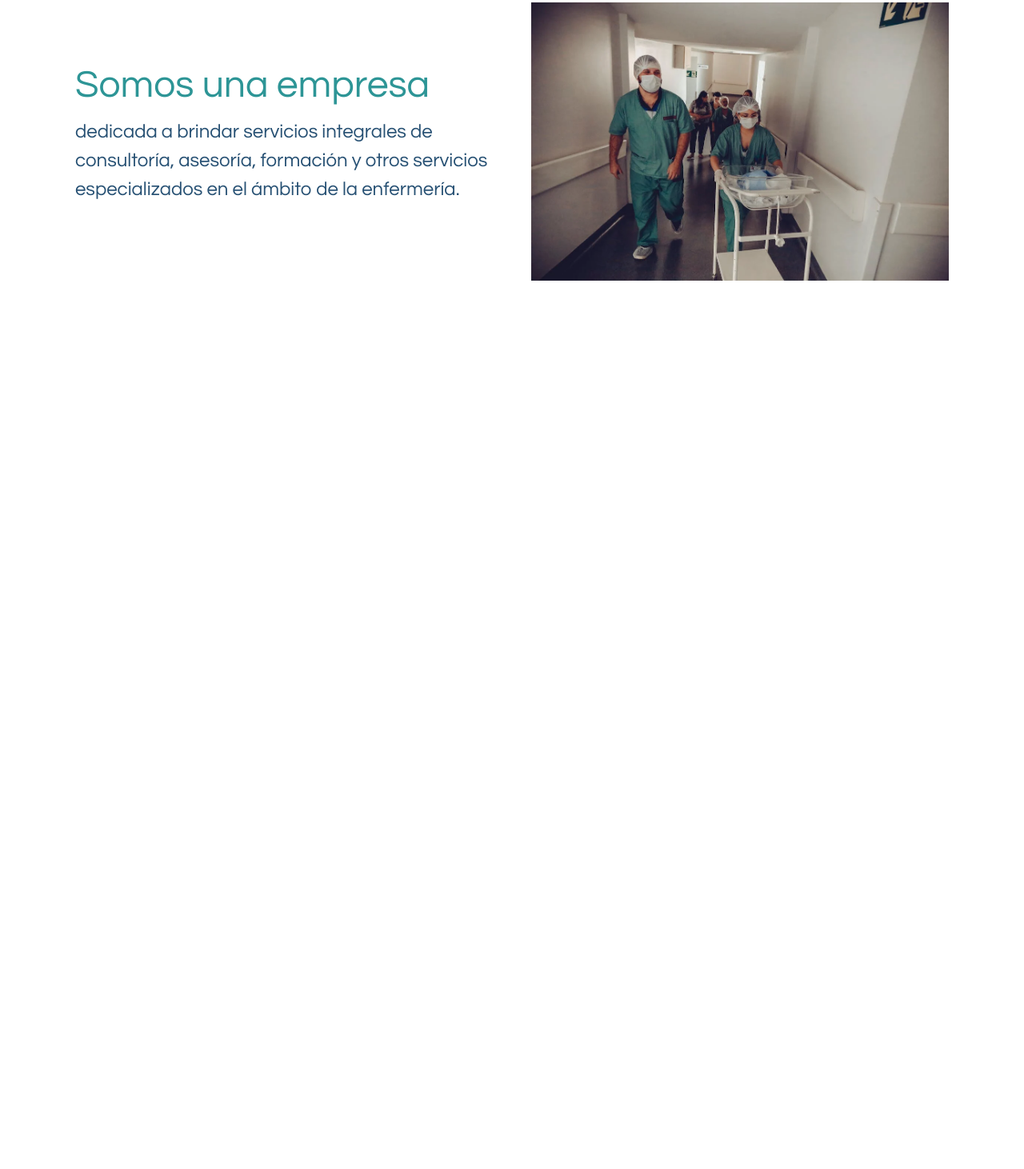
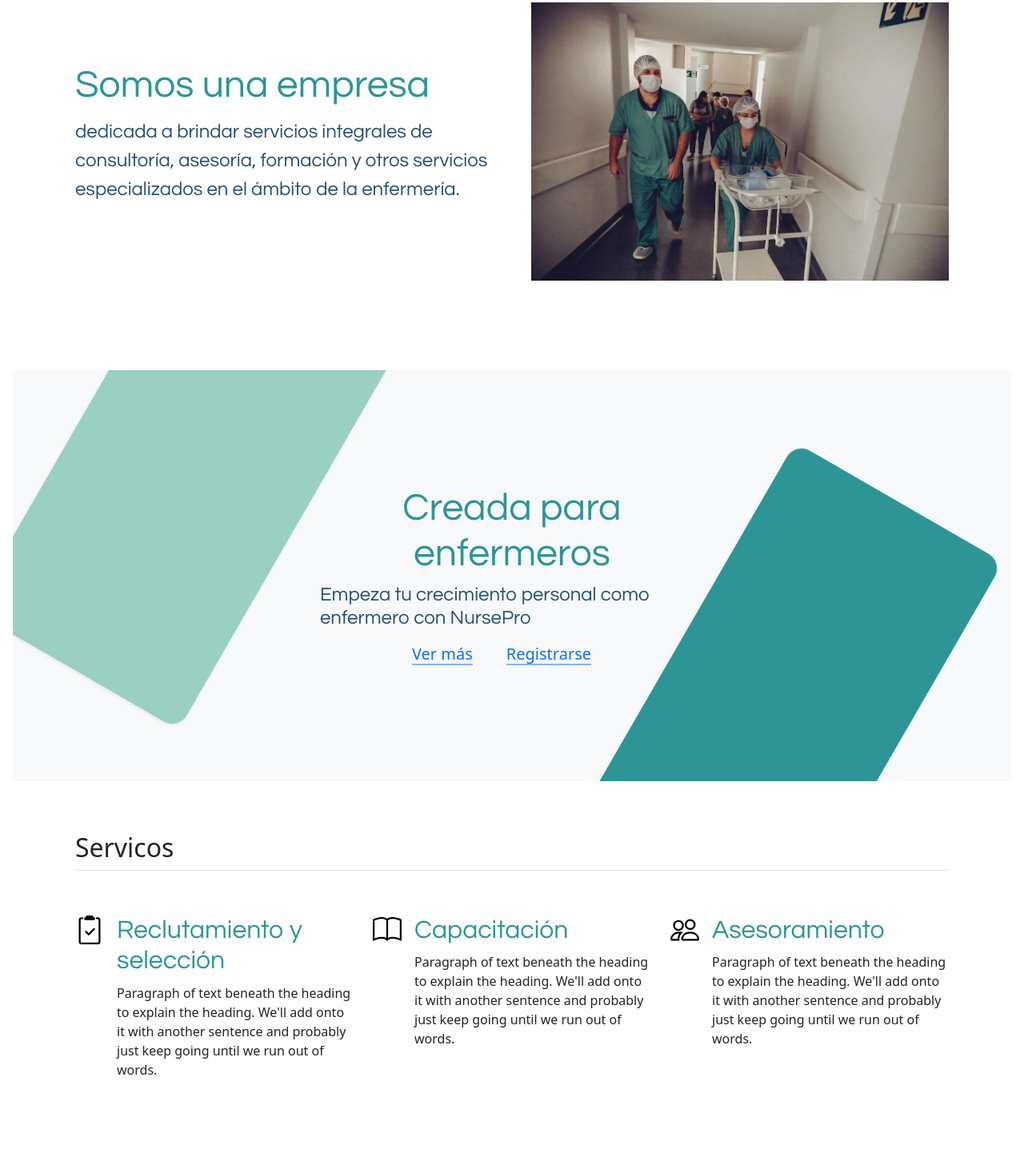
Before and after one commit to Nahuel7709/nurse-pro, a plain HTML site: page index.html in a window 1280 px wide. Shown: the part 733-2195 px from the top of the page at 80% size. Before the commit the page ends 1180 px from the top, so only its background shows below. Drawn offline with nearby package versions, Linux system fonts and the light colour scheme; a web font is replaced by a local one.

Commit message:
Secciones nuevas en index

```diff
--- a/index.html
+++ b/index.html
@@ -16,7 +16,7 @@
     <div class="container-fluid">
         <header class="d-flex flex-wrap align-items-center justify-content-center justify-content-md-between py-3 mb-md-0">
           <div class="col-md-3 mb-2 mb-md-0">
-            <a href="/" class="d-inline-flex link-body-emphasis text-decoration-none">
+            <a href="" class="d-inline-flex link-body-emphasis text-decoration-none">
               <img class="mainlogo" src="public/images/main-logo.png" height="80px"  alt="nursepro-logo">
             </a>
           </div>
@@ -58,6 +58,83 @@
       </div>
 
 
+      <!--Seccion reclutamiento main -->
+
+      <div class="position-relative overflow-hidden p-3 p-md-5 m-md-3 text-center bg-body-tertiary">
+        <div class="col-md-6 p-lg-5 mx-auto my-5">
+          <h1 class="display-3" id="title-presentation">Creada para enfermeros</h1>
+          <h3 class="fw-normal mb-3" id="text-presentation">Empeza tu crecimiento personal como enfermero con NursePro</h3>
+          <div class="d-flex gap-3 justify-content-center lead fw-normal">
+            <a class="icon-link" href="#">
+              Ver más
+              <svg class="bi"><use xlink:href="#chevron-right"></use></svg>
+            </a>
+            <a class="icon-link" href="#">
+              Registrarse
+              <svg class="bi"><use xlink:href="#chevron-right"></use></svg>
+            </a>
+          </div>
+        </div>
+        <div class="product-device shadow-sm d-none d-md-block"></div>
+        <div class="product-device product-device-2 shadow-sm d-none d-md-block"></div>
+      </div>
+
+
+
+
+    <!--Seccion servicios main -->
+
+    <div class="container px-4 py-5" id="hanging-icons">
+      <h2 class="pb-2 border-bottom">Servicos</h2>
+      <div class="row g-4 py-5 row-cols-1 row-cols-lg-3">
+        <div class="col d-flex align-items-start">
+          <div class="icon-square text-body-emphasis  d-inline-flex align-items-center justify-content-center fs-4 flex-shrink-0 me-3">
+            <svg xmlns="http://www.w3.org/2000/svg" width="36" height="36" fill="currentColor" class="bi bi-clipboard2-check" viewBox="0 0 16 16">
+              <path d="M9.5 0a.5.5 0 0 1 .5.5.5.5 0 0 0 .5.5.5.5 0 0 1 .5.5V2a.5.5 0 0 1-.5.5h-5A.5.5 0 0 1 5 2v-.5a.5.5 0 0 1 .5-.5.5.5 0 0 0 .5-.5.5.5 0 0 1 .5-.5z"/>
+              <path d="M3 2.5a.5.5 0 0 1 .5-.5H4a.5.5 0 0 0 0-1h-.5A1.5 1.5 0 0 0 2 2.5v12A1.5 1.5 0 0 0 3.5 16h9a1.5 1.5 0 0 0 1.5-1.5v-12A1.5 1.5 0 0 0 12.5 1H12a.5.5 0 0 0 0 1h.5a.5.5 0 0 1 .5.5v12a.5.5 0 0 1-.5.5h-9a.5.5 0 0 1-.5-.5z"/>
+              <path d="M10.854 7.854a.5.5 0 0 0-.708-.708L7.5 9.793 6.354 8.646a.5.5 0 1 0-.708.708l1.5 1.5a.5.5 0 0 0 .708 0z"/>
+            </svg>
+          </div>
+          <div>
+            <h3 class="fs-2" id="title-presentation">Reclutamiento y selección</h3>
+            <p>Paragraph of text beneath the heading to explain the heading. We'll add onto it with another sentence and probably just keep going until we run out of words.</p>
+          </div>
+        </div>
+        <div class="col d-flex align-items-start">
+          <div class="icon-square text-body-emphasis  d-inline-flex align-items-center justify-content-center fs-4 flex-shrink-0 me-3">
+            <svg xmlns="http://www.w3.org/2000/svg" width="36" height="36" fill="currentColor" class="bi bi-book" viewBox="0 0 16 16">
+              <path d="M1 2.828c.885-.37 2.154-.769 3.388-.893 1.33-.134 2.458.063 3.112.752v9.746c-.935-.53-2.12-.603-3.213-.493-1.18.12-2.37.461-3.287.811zm7.5-.141c.654-.689 1.782-.886 3.112-.752 1.234.124 2.503.523 3.388.893v9.923c-.918-.35-2.107-.692-3.287-.81-1.094-.111-2.278-.039-3.213.492zM8 1.783C7.015.936 5.587.81 4.287.94c-1.514.153-3.042.672-3.994 1.105A.5.5 0 0 0 0 2.5v11a.5.5 0 0 0 .707.455c.882-.4 2.303-.881 3.68-1.02 1.409-.142 2.59.087 3.223.877a.5.5 0 0 0 .78 0c.633-.79 1.814-1.019 3.222-.877 1.378.139 2.8.62 3.681 1.02A.5.5 0 0 0 16 13.5v-11a.5.5 0 0 0-.293-.455c-.952-.433-2.48-.952-3.994-1.105C10.413.809 8.985.936 8 1.783"/>
+            </svg>
+          </div>
+          <div>
+            <h3 class="fs-2" id="title-presentation">Capacitación</h3>
+            <p >Paragraph of text beneath the heading to explain the heading. We'll add onto it with another sentence and probably just keep going until we run out of words.</p>
+          </div>
+        </div>
+        <div class="col d-flex align-items-start">
+          <div class="icon-square text-body-emphasis  d-inline-flex align-items-center justify-content-center fs-4 flex-shrink-0 me-3">
+            <svg xmlns="http://www.w3.org/2000/svg" width="36" height="36" fill="currentColor" class="bi bi-people" viewBox="0 0 16 16">
+              <path d="M15 14s1 0 1-1-1-4-5-4-5 3-5 4 1 1 1 1zm-7.978-1L7 12.996c.001-.264.167-1.03.76-1.72C8.312 10.629 9.282 10 11 10c1.717 0 2.687.63 3.24 1.276.593.69.758 1.457.76 1.72l-.008.002-.014.002zM11 7a2 2 0 1 0 0-4 2 2 0 0 0 0 4m3-2a3 3 0 1 1-6 0 3 3 0 0 1 6 0M6.936 9.28a6 6 0 0 0-1.23-.247A7 7 0 0 0 5 9c-4 0-5 3-5 4q0 1 1 1h4.216A2.24 2.24 0 0 1 5 13c0-1.01.377-2.042 1.09-2.904.243-.294.526-.569.846-.816M4.92 10A5.5 5.5 0 0 0 4 13H1c0-.26.164-1.03.76-1.724.545-.636 1.492-1.256 3.16-1.275ZM1.5 5.5a3 3 0 1 1 6 0 3 3 0 0 1-6 0m3-2a2 2 0 1 0 0 4 2 2 0 0 0 0-4"/>
+            </svg>
+          </div>
+          <div>
+            <h3 class="fs-2" id="title-presentation">Asesoramiento</h3>
+            <p>Paragraph of text beneath the heading to explain the heading. We'll add onto it with another sentence and probably just keep going until we run out of words.</p>
+          </div>
+        </div>
+      </div>
+    </div>
+
+
+
+
+
+
+
+
+
+
+
 
 
       <script src="https://cdn.jsdelivr.net/npm/bootstrap@5.3.2/dist/js/bootstrap.bundle.min.js" integrity="sha384-C6RzsynM9kWDrMNeT87bh95OGNyZPhcTNXj1NW7RuBCsyN/o0jlpcV8Qyq46cDfL" crossorigin="anonymous"></script>
--- a/public/css/styles.css
+++ b/public/css/styles.css
@@ -40,3 +40,24 @@
     font-size: 3vh;
     text-align: left;
 }
+
+
+.product-device {
+    position: absolute;
+    right: 10%;
+    bottom: -30%;
+    width: 300px;
+    height: 540px;
+    background-color: #2D9596;
+    border-radius: 21px;
+    transform: rotate(30deg);
+}
+
+
+.product-device-2 {
+    top: -25%;
+    right: auto;
+    bottom: 0;
+    left: 5%;
+    background-color: #9AD0C2;
+}
```
Also changed, not shown: public/images/corazon-nurse.jpg (added), public/images/enfermero1.jpg (added).
